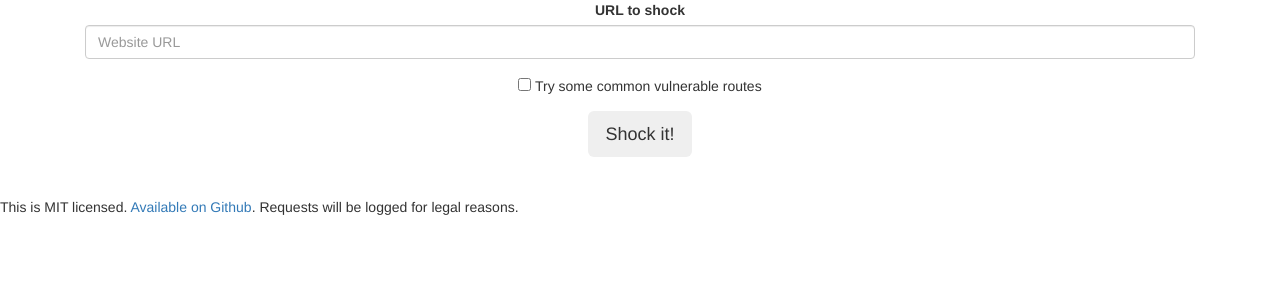
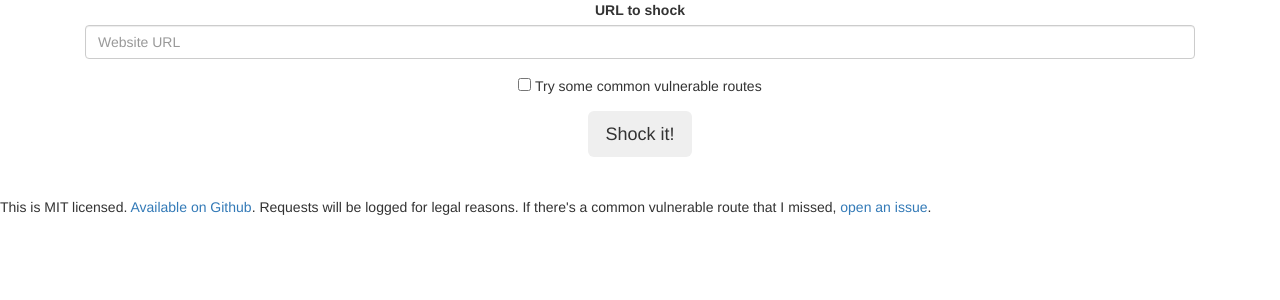
Before and after one commit to erinzm/shellshocker, a Flask app: page / in a window 1280 px wide. Shown: the part 184-484 px from the top of the page. Run offline with Flask 2, Linux system fonts and the light colour scheme; some libraries are stand-ins or nearby versions.

Commit message:
Open issue for feature request

```diff
--- a/shellshocker_server/templates/layout.html
+++ b/shellshocker_server/templates/layout.html
@@ -36,6 +36,7 @@
     <footer>
       This is MIT licensed. <a href="http://github.com/ArchimedesPi/shellsocker">Available on Github</a>.
       Requests will be logged for legal reasons.
+      If there's a common vulnerable route that I missed, <a href="http://github.com/ArchimedesPi/shellsocker/issues">open an issue</a>.
     </footer>
 
     {% block scripts %}
```
